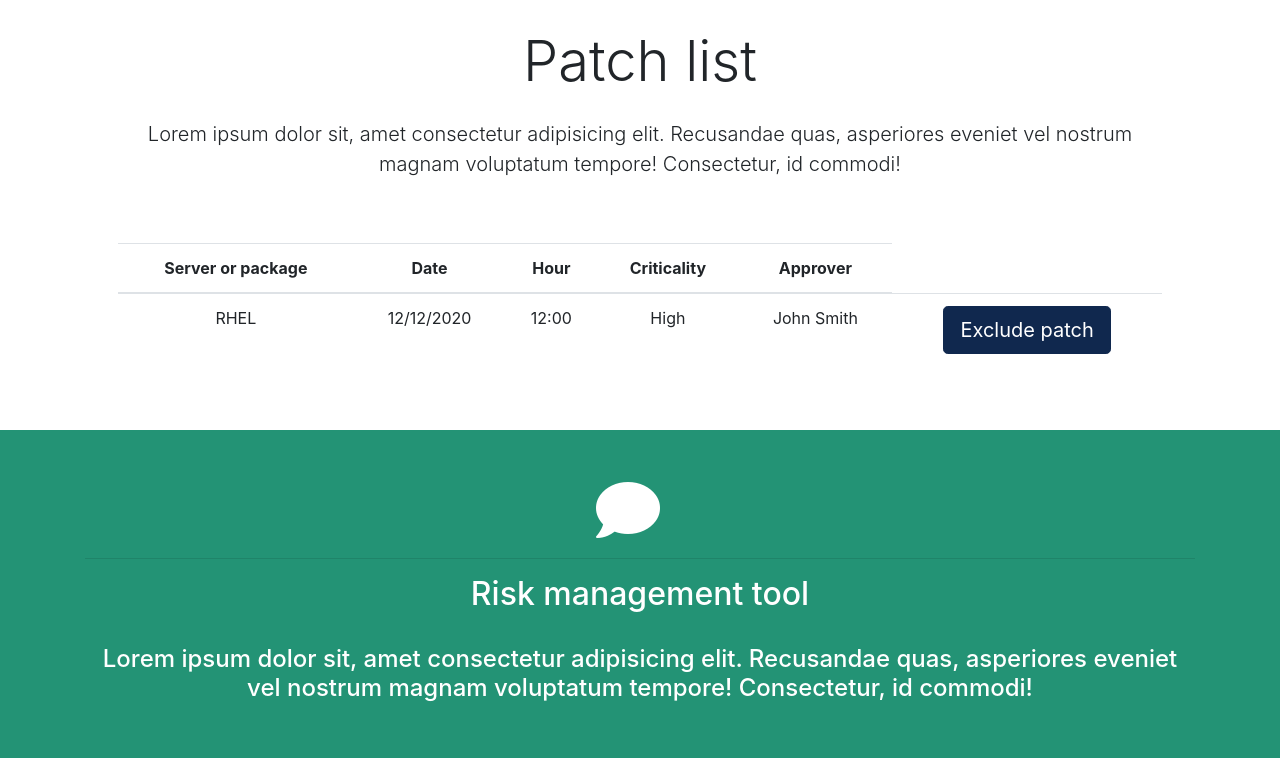
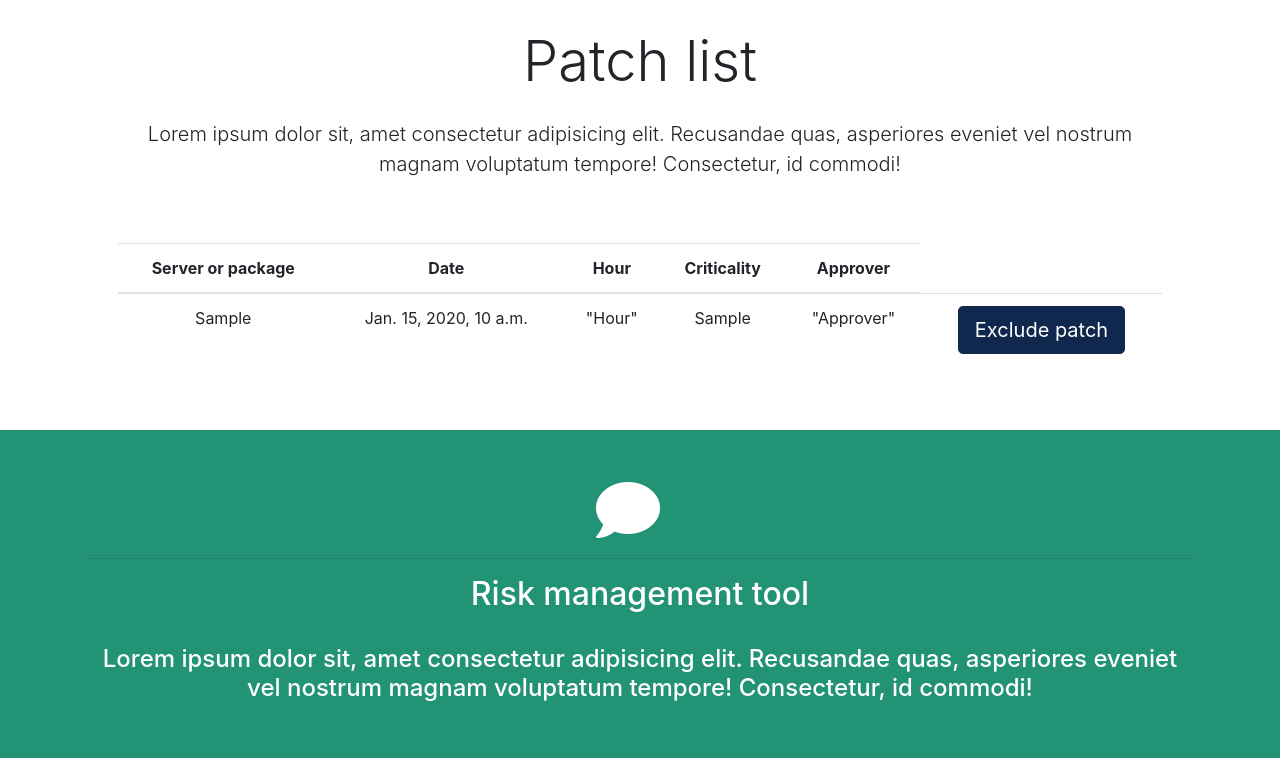
Before and after one commit to sergiornelas/riskTool, a Django app: page /patchlist/ in a window 1280 px wide. Shown: the part 106-864 px from the top of the page. Run offline with Django 3.2, Linux system fonts and the light colour scheme; tables that the repository leaves empty hold one stand-in row (values such as "Sample post"); some libraries are stand-ins or nearby versions.

Commit message:
frontend llaves foraneas en patch list

```diff
--- a/templates/patches/patchList.html
+++ b/templates/patches/patchList.html
@@ -26,11 +26,13 @@
           {% if patches %}
             {% for parche in patches %}
               <tr>
-                <td>RHEL</td>
-                <td>12/12/2020</td>
-                <td>12:00</td>
-                <td>High</td>
-                <td>John Smith</td>
+                <td>{{ parche.server_package }}</td>
+                <td>{{ parche.time }}</td>
+                <!-- Hay que agregar la hora -->
+                <td>"Hour"</td>
+                <td>{{ parche.criticality }}</td>
+                <!-- Hay que agregar el nombre de los probadores -->
+                <td>"Approver"</td>
                 <td><button class="btn btn-primary btn-lg">Exclude patch</button></td>
               </tr>
             {% endfor %}
```
